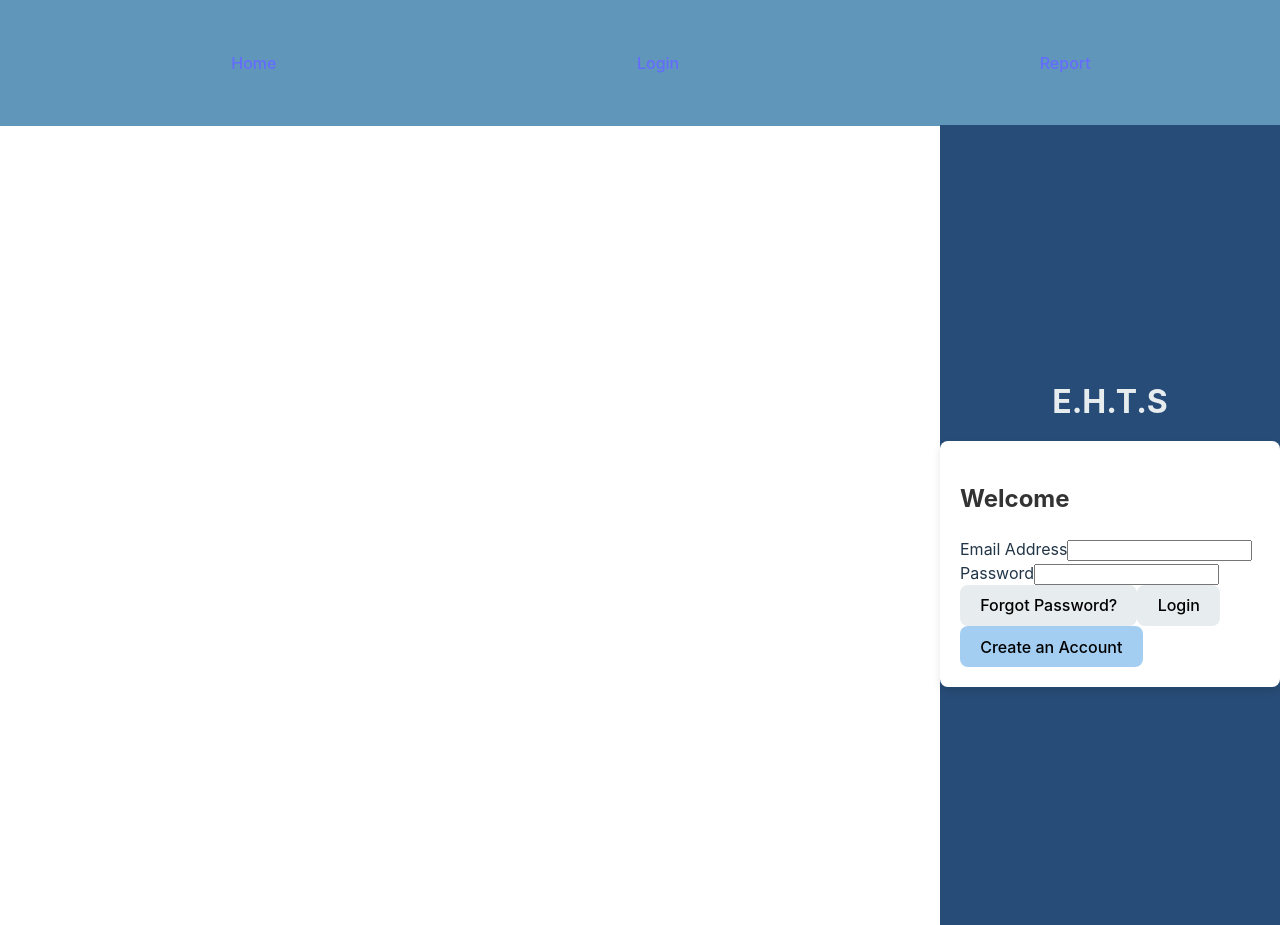
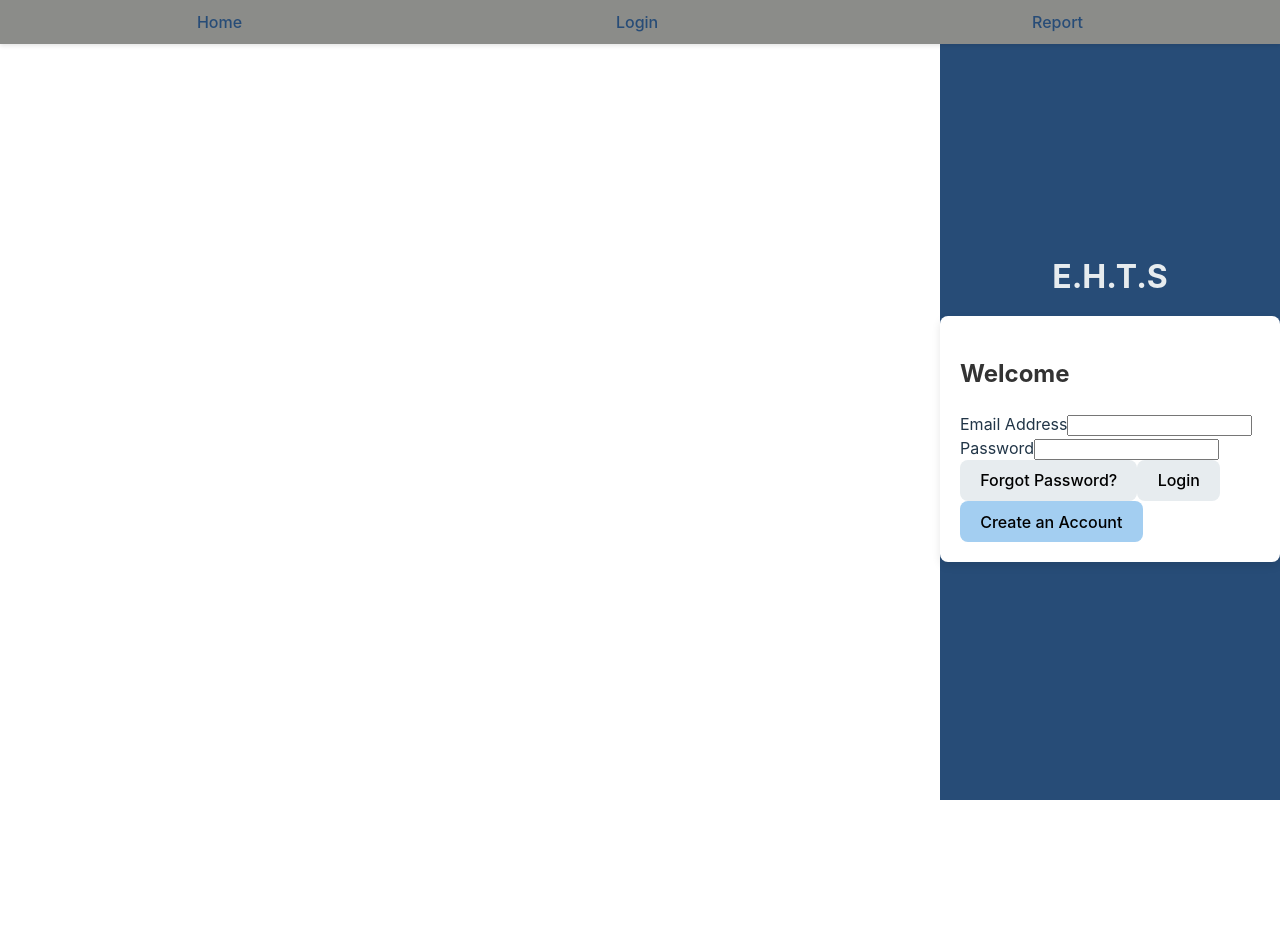
Before and after one commit to ehtsdeveloper/BiasDetector, a React (Vite) app in the folder biasdetector/: page /Login in a window 1280 px wide. After the commit the page ends 800 px from the top, so only its background shows below. Built offline with nearby package versions, Linux system fonts and the light colour scheme.

Commit message:
Adjusting the Header CSS to work better with the LoginStyles.css

```diff
--- a/biasdetector/src/components/Header/HeaderStyles.css
+++ b/biasdetector/src/components/Header/HeaderStyles.css
@@ -1,25 +1,26 @@
 .headermain {
-    background-color: #6096BA ;
-    position:fixed;
-    width:100%;
-    top: 0px;
-    padding: 21px;
+    background-color: #8B8C89 ;
+    position: fixed;
+    top: 0;
+    width: 100%;
+    z-index: 100; /* Ensure the header is on top */
+    box-shadow: 0 2px 4px rgba(0, 0, 0, 0.1); /* Optional: Add shadow for better visibility */
 
 }
 
 .Navigation {
-    padding:30px;
+    align-items: flex-end;
+    padding:10px;
     display:flex;
     flex-direction: row;
     justify-content: space-around;
 }
 
-.navigation a {
-    font-size: medium;
-    color:white;
-
+.Navigation a {
+    text-decoration: none;
+    color: #274C77; /* Change the text color to white */
 }
 
-.navigation a:hover {
-    color:aqua;
+.Navigation a:hover {
+    color: #E7ECEF;
 }
--- a/biasdetector/src/components/Login/LoginStyles.css
+++ b/biasdetector/src/components/Login/LoginStyles.css
@@ -1,13 +1,14 @@
 .login-container{
     position: absolute;
     right: 0;
-    top: 125px;
+    top: 0;
     display: flex;
     flex-direction: column;
     align-items: center;
     justify-content: center;
     height: 100vh;
     background-color: #274C77 ;
+    z-index: 1; /* Ensure the login container is behind the header */
 }
 .logo h1{
     color: #E7ECEF;
```
Also changed, not shown: biasdetector/src/components/Header/Header.jsx (line endings or trailing spaces).
